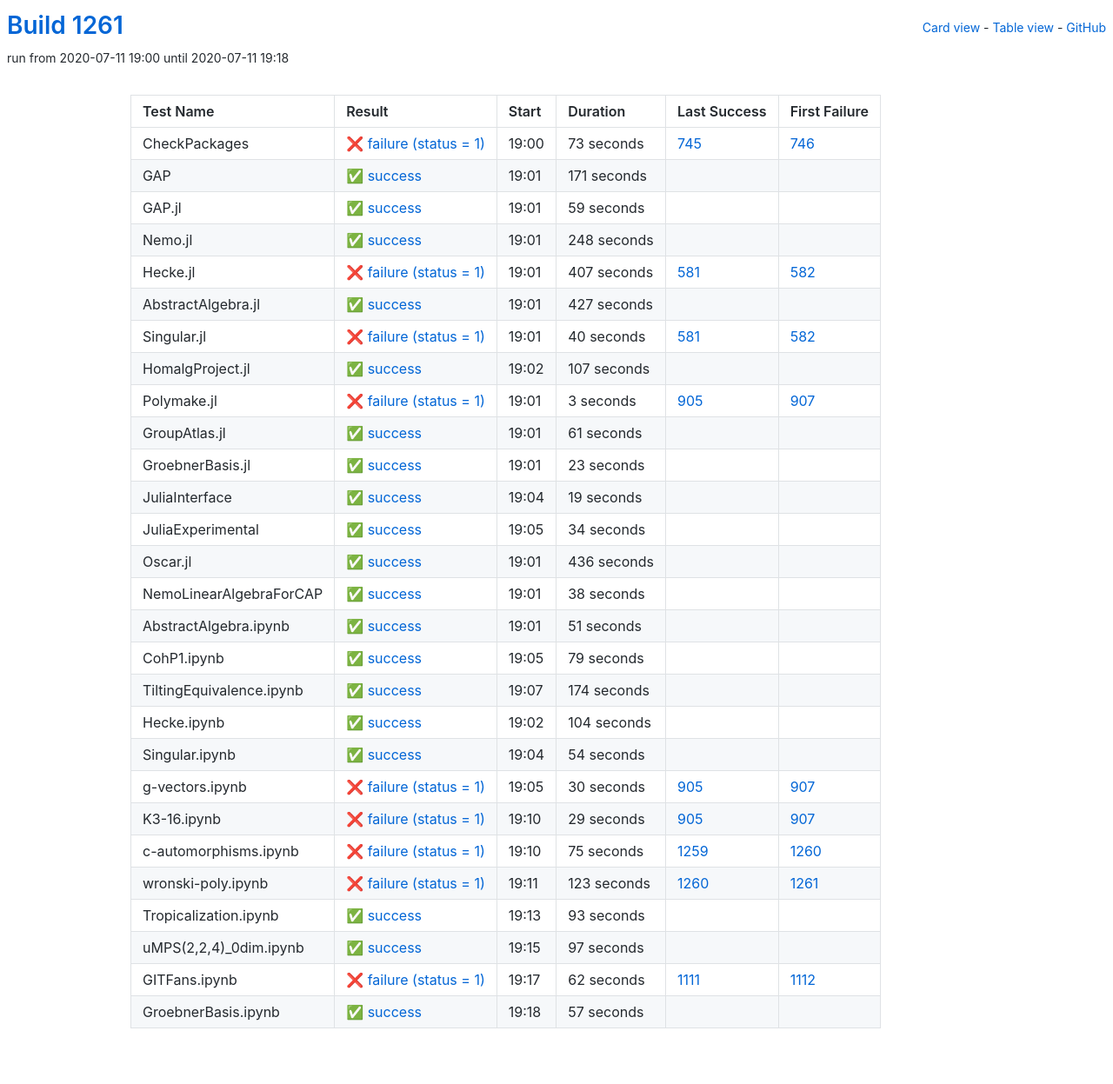
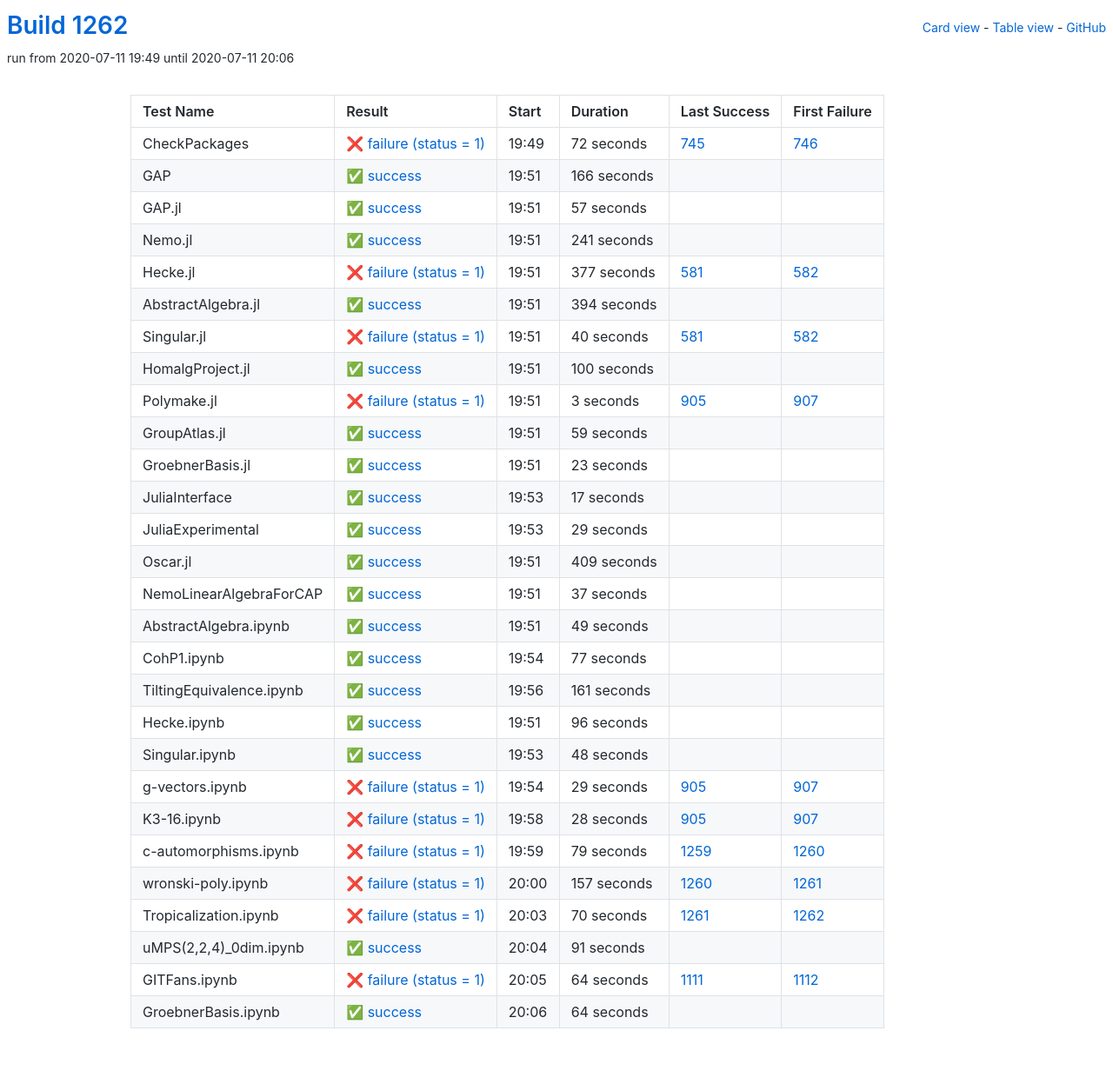
Before and after one commit to oscar-system/oscar-ci-status-1.4, a Jekyll site: the page built from table.html, in a window 1280 px wide. Shown: the whole page at 87% size. Built offline with Jekyll 4.4.1, drawn with Linux system fonts in a browser that asks for light colours.

Commit message:
Build #1262

```diff
--- a/_data/ci.yml
+++ b/_data/ci.yml
@@ -1,6 +1,6 @@
 ---
-build: 1261
-build_url: https://oscarci.mathematik.uni-kl.de/job/oscar-julia-1.4/1261/
+build: 1262
+build_url: https://oscarci.mathematik.uni-kl.de/job/oscar-julia-1.4/1262/
 job: oscar-julia-1.4
 organization: oscar-system
 repo: oscar-ci-status-1.4
@@ -8,80 +8,80 @@ repourl: https://github.com/oscar-system/oscar-ci-status-1.4
 tests:
 - name: CheckPackages
   id: checkpackages
-  log: https://oscarci.mathematik.uni-kl.de/job/oscar-julia-1.4/1261/artifact/logs/build-1261/CheckPackages.log
-  start: 2020-07-11 19:00
+  log: https://oscarci.mathematik.uni-kl.de/job/oscar-julia-1.4/1262/artifact/logs/build-1262/CheckPackages.log
+  start: 2020-07-11 19:49
   success: false
   exitcode: 1
   status: failure
-  duration: 73
+  duration: 72
   last_success: 745
   last_success_url: https://oscarci.mathematik.uni-kl.de/job/oscar-julia-1.4/745/
   first_failure: 746
   first_failure_url: https://oscarci.mathematik.uni-kl.de/job/oscar-julia-1.4/746/
 - name: GAP
   id: gap
-  log: https://oscarci.mathematik.uni-kl.de/job/oscar-julia-1.4/1261/artifact/logs/build-1261/GAP.log
-  start: 2020-07-11 19:01
+  log: https://oscarci.mathematik.uni-kl.de/job/oscar-julia-1.4/1262/artifact/logs/build-1262/GAP.log
+  start: 2020-07-11 19:51
   success: true
   exitcode: 0
   status: success
-  duration: 171
+  duration: 166
   last_success: false
   last_success_url:
   first_failure: false
   first_failure_url:
 - name: GAP.jl
   id: gap-jl
-  log: https://oscarci.mathematik.uni-kl.de/job/oscar-julia-1.4/1261/artifact/logs/build-1261/GAP.jl.log
-  start: 2020-07-11 19:01
+  log: https://oscarci.mathematik.uni-kl.de/job/oscar-julia-1.4/1262/artifact/logs/build-1262/GAP.jl.log
+  start: 2020-07-11 19:51
   success: true
   exitcode: 0
   status: success
-  duration: 59
+  duration: 57
   last_success: false
   last_success_url:
   first_failure: false
   first_failure_url:
 - name: Nemo.jl
   id: nemo-jl
-  log: https://oscarci.mathematik.uni-kl.de/job/oscar-julia-1.4/1261/artifact/logs/build-1261/Nemo.jl.log
-  start: 2020-07-11 19:01
+  log: https://oscarci.mathematik.uni-kl.de/job/oscar-julia-1.4/1262/artifact/logs/build-1262/Nemo.jl.log
+  start: 2020-07-11 19:51
   success: true
   exitcode: 0
   status: success
-  duration: 248
+  duration: 241
   last_success: false
   last_success_url:
   first_failure: false
   first_failure_url:
 - name: Hecke.jl
   id: hecke-jl
-  log: https://oscarci.mathematik.uni-kl.de/job/oscar-julia-1.4/1261/artifact/logs/build-1261/Hecke.jl.log
-  start: 2020-07-11 19:01
+  log: https://oscarci.mathematik.uni-kl.de/job/oscar-julia-1.4/1262/artifact/logs/build-1262/Hecke.jl.log
+  start: 2020-07-11 19:51
   success: false
   exitcode: 1
   status: failure
-  duration: 407
+  duration: 377
   last_success: 581
   last_success_url: https://oscarci.mathematik.uni-kl.de/job/oscar-julia-1.4/581/
   first_failure: 582
   first_failure_url: https://oscarci.mathematik.uni-kl.de/job/oscar-julia-1.4/582/
 - name: AbstractAlgebra.jl
   id: abstractalgebra-jl
-  log: https://oscarci.mathematik.uni-kl.de/job/oscar-julia-1.4/1261/artifact/logs/build-1261/AbstractAlgebra.jl.log
-  start: 2020-07-11 19:01
+  log: https://oscarci.mathematik.uni-kl.de/job/oscar-julia-1.4/1262/artifact/logs/build-1262/AbstractAlgebra.jl.log
+  start: 2020-07-11 19:51
   success: true
   exitcode: 0
   status: success
-  duration: 427
+  duration: 394
   last_success: false
   last_success_url:
   first_failure: false
   first_failure_url:
 - name: Singular.jl
   id: singular-jl
-  log: https://oscarci.mathematik.uni-kl.de/job/oscar-julia-1.4/1261/artifact/logs/build-1261/Singular.jl.log
-  start: 2020-07-11 19:01
+  log: https://oscarci.mathematik.uni-kl.de/job/oscar-julia-1.4/1262/artifact/logs/build-1262/Singular.jl.log
+  start: 2020-07-11 19:51
   success: false
   exitcode: 1
   status: failure
@@ -92,20 +92,20 @@ tests:
   first_failure_url: https://oscarci.mathematik.uni-kl.de/job/oscar-julia-1.4/582/
 - name: HomalgProject.jl
   id: homalgproject-jl
-  log: https://oscarci.mathematik.uni-kl.de/job/oscar-julia-1.4/1261/artifact/logs/build-1261/HomalgProject.jl.log
-  start: 2020-07-11 19:02
+  log: https://oscarci.mathematik.uni-kl.de/job/oscar-julia-1.4/1262/artifact/logs/build-1262/HomalgProject.jl.log
+  start: 2020-07-11 19:51
   success: true
   exitcode: 0
   status: success
-  duration: 107
+  duration: 100
   last_success: false
   last_success_url:
   first_failure: false
   first_failure_url:
 - name: Polymake.jl
   id: polymake-jl
-  log: https://oscarci.mathematik.uni-kl.de/job/oscar-julia-1.4/1261/artifact/logs/build-1261/Polymake.jl.log
-  start: 2020-07-11 19:01
+  log: https://oscarci.mathematik.uni-kl.de/job/oscar-julia-1.4/1262/artifact/logs/build-1262/Polymake.jl.log
+  start: 2020-07-11 19:51
   success: false
   exitcode: 1
   status: failure
@@ -116,20 +116,20 @@ tests:
   first_failure_url: https://oscarci.mathematik.uni-kl.de/job/oscar-julia-1.4/907/
 - name: GroupAtlas.jl
   id: groupatlas-jl
-  log: https://oscarci.mathematik.uni-kl.de/job/oscar-julia-1.4/1261/artifact/logs/build-1261/GroupAtlas.jl.log
-  start: 2020-07-11 19:01
+  log: https://oscarci.mathematik.uni-kl.de/job/oscar-julia-1.4/1262/artifact/logs/build-1262/GroupAtlas.jl.log
+  start: 2020-07-11 19:51
   success: true
   exitcode: 0
   status: success
-  duration: 61
+  duration: 59
   last_success: false
   last_success_url:
   first_failure: false
   first_failure_url:
 - name: GroebnerBasis.jl
   id: groebnerbasis-jl
-  log: https://oscarci.mathematik.uni-kl.de/job/oscar-julia-1.4/1261/artifact/logs/build-1261/GroebnerBasis.jl.log
-  start: 2020-07-11 19:01
+  log: https://oscarci.mathematik.uni-kl.de/job/oscar-julia-1.4/1262/artifact/logs/build-1262/GroebnerBasis.jl.log
+  start: 2020-07-11 19:51
   success: true
   exitcode: 0
   status: success
@@ -140,128 +140,116 @@ tests:
   first_failure_url:
 - name: JuliaInterface
   id: juliainterface
-  log: https://oscarci.mathematik.uni-kl.de/job/oscar-julia-1.4/1261/artifact/logs/build-1261/JuliaInterface.log
-  start: 2020-07-11 19:04
+  log: https://oscarci.mathematik.uni-kl.de/job/oscar-julia-1.4/1262/artifact/logs/build-1262/JuliaInterface.log
+  start: 2020-07-11 19:53
   success: true
   exitcode: 0
   status: success
-  duration: 19
+  duration: 17
   last_success: false
   last_success_url:
   first_failure: false
   first_failure_url:
 - name: JuliaExperimental
   id: juliaexperimental
-  log: https://oscarci.mathematik.uni-kl.de/job/oscar-julia-1.4/1261/artifact/logs/build-1261/JuliaExperimental.log
-  start: 2020-07-11 19:05
+  log: https://oscarci.mathematik.uni-kl.de/job/oscar-julia-1.4/1262/artifact/logs/build-1262/JuliaExperimental.log
+  start: 2020-07-11 19:53
   success: true
   exitcode: 0
   status: success
-  duration: 34
+  duration: 29
   last_success: false
   last_success_url:
   first_failure: false
   first_failure_url:
 - name: Oscar.jl
   id: oscar-jl
-  log: https://oscarci.mathematik.uni-kl.de/job/oscar-julia-1.4/1261/artifact/logs/build-1261/Oscar.jl.log
-  start: 2020-07-11 19:01
+  log: https://oscarci.mathematik.uni-kl.de/job/oscar-julia-1.4/1262/artifact/logs/build-1262/Oscar.jl.log
+  start: 2020-07-11 19:51
   success: true
   exitcode: 0
   status: success
-  duration: 436
+  duration: 409
   last_success: false
   last_success_url:
   first_failure: false
   first_failure_url:
 - name: NemoLinearAlgebraForCAP
   id: nemolinearalgebraforcap
-  log: https://oscarci.mathematik.uni-kl.de/job/oscar-julia-1.4/1261/artifact/logs/build-1261/NemoLinearAlgebraForCAP.log
-  start: 2020-07-11 19:01
+  log: https://oscarci.mathematik.uni-kl.de/job/oscar-julia-1.4/1262/artifact/logs/build-1262/NemoLinearAlgebraForCAP.log
+  start: 2020-07-11 19:51
   success: true
   exitcode: 0
   status: success
-  duration: 38
+  duration: 37
   last_success: false
   last_success_url:
   first_failure: false
   first_failure_url:
 - name: AbstractAlgebra.ipynb
   id: abstractalgebra-ipynb
-  log: https://oscarci.mathematik.uni-kl.de/job/oscar-julia-1.4/1261/artifact/logs/build-1261/AbstractAlgebra.ipynb.log
-  start: 2020-07-11 19:01
+  log: https://oscarci.mathematik.uni-kl.de/job/oscar-julia-1.4/1262/artifact/logs/build-1262/AbstractAlgebra.ipynb.log
+  start: 2020-07-11 19:51
   success: true
   exitcode: 0
   status: success
-  duration: 51
+  duration: 49
   last_success: false
   last_success_url:
   first_failure: false
   first_failure_url:
 - name: CohP1.ipynb
   id: cohp1-ipynb
-  log: https://oscarci.mathematik.uni-kl.de/job/oscar-julia-1.4/1261/artifact/logs/build-1261/CohP1.ipynb.log
-  start: 2020-07-11 19:05
+  log: https://oscarci.mathematik.uni-kl.de/job/oscar-julia-1.4/1262/artifact/logs/build-1262/CohP1.ipynb.log
+  start: 2020-07-11 19:54
   success: true
   exitcode: 0
   status: success
-  duration: 79
+  duration: 77
   last_success: false
   last_success_url:
   first_failure: false
   first_failure_url:
 - name: TiltingEquivalence.ipynb
   id: tiltingequivalence-ipynb
-  log: https://oscarci.mathematik.uni-kl.de/job/oscar-julia-1.4/1261/artifact/logs/build-1261/TiltingEquivalence.ipynb.log
-  start: 2020-07-11 19:07
+  log: https://oscarci.mathematik.uni-kl.de/job/oscar-julia-1.4/1262/artifact/logs/build-1262/TiltingEquivalence.ipynb.log
+  start: 2020-07-11 19:56
   success: true
   exitcode: 0
   status: success
-  duration: 174
+  duration: 161
   last_success: false
   last_success_url:
   first_failure: false
   first_failure_url:
 - name: Hecke.ipynb
   id: hecke-ipynb
-  log: https://oscarci.mathematik.uni-kl.de/job/oscar-julia-1.4/1261/artifact/logs/build-1261/Hecke.ipynb.log
-  start: 2020-07-11 19:02
+  log: https://oscarci.mathematik.uni-kl.de/job/oscar-julia-1.4/1262/artifact/logs/build-1262/Hecke.ipynb.log
+  start: 2020-07-11 19:51
   success: true
   exitcode: 0
   status: success
-  duration: 104
+  duration: 96
   last_success: false
   last_success_url:
   first_failure: false
   first_failure_url:
 - name: Singular.ipynb
   id: singular-ipynb
-  log: https://oscarci.mathematik.uni-kl.de/job/oscar-julia-1.4/1261/artifact/logs/build-1261/Singular.ipynb.log
-  start: 2020-07-11 19:04
+  log: https://oscarci.mathematik.uni-kl.de/job/oscar-julia-1.4/1262/artifact/logs/build-1262/Singular.ipynb.log
+  start: 2020-07-11 19:53
   success: true
   exitcode: 0
   status: success
-  duration: 54
+  duration: 48
   last_success: false
   last_success_url:
   first_failure: false
   first_failure_url:
 - name: g-vectors.ipynb
   id: g-vectors-ipynb
-  log: https://oscarci.mathematik.uni-kl.de/job/oscar-julia-1.4/1261/artifact/logs/build-1261/g-vectors.ipynb.log
-  start: 2020-07-11 19:05
-  success: false
-  exitcode: 1
-  status: failure
-  duration: 30
-  last_success: 905
-  last_success_url: https://oscarci.mathematik.uni-kl.de/job/oscar-julia-1.4/905/
-  first_failure: 907
-  first_failure_url: https://oscarci.mathematik.uni-kl.de/job/oscar-julia-1.4/907/
-- name: K3-16.ipynb
-  id: k3-16-ipynb
-  log: https://oscarci.mathematik.uni-kl.de/job/oscar-julia-1.4/1261/artifact/logs/build-1261/K3-16.ipynb.log
-  start: 2020-07-11 19:10
+  log: https://oscarci.mathematik.uni-kl.de/job/oscar-julia-1.4/1262/artifact/logs/build-1262/g-vectors.ipynb.log
+  start: 2020-07-11 19:54
   success: false
   exitcode: 1
   status: failure
@@ -270,74 +258,86 @@ tests:
   last_success_url: https://oscarci.mathematik.uni-kl.de/job/oscar-julia-1.4/905/
   first_failure: 907
   first_failure_url: https://oscarci.mathematik.uni-kl.de/job/oscar-julia-1.4/907/
-- name: c-automorphisms.ipynb
-  id: c-automorphisms-ipynb
-  log: https://oscarci.mathematik.uni-kl.de/job/oscar-julia-1.4/1261/artifact/logs/build-1261/c-automorphisms.ipynb.log
-  start: 2020-07-11 19:10
+- name: K3-16.ipynb
+  id: k3-16-ipynb
+  log: https://oscarci.mathematik.uni-kl.de/job/oscar-julia-1.4/1262/artifact/logs/build-1262/K3-16.ipynb.log
+  start: 2020-07-11 19:58
   success: false
   exitcode: 1
   status: failure
-  duration: 75
+  duration: 28
+  last_success: 905
+  last_success_url: https://oscarci.mathematik.uni-kl.de/job/oscar-julia-1.4/905/
+  first_failure: 907
+  first_failure_url: https://oscarci.mathematik.uni-kl.de/job/oscar-julia-1.4/907/
+- name: c-automorphisms.ipynb
+  id: c-automorphisms-ipynb
+  log: https://oscarci.mathematik.uni-kl.de/job/oscar-julia-1.4/1262/artifact/logs/build-1262/c-automorphisms.ipynb.log
+  start: 2020-07-11 19:59
+  success: false
+  exitcode: 1
+  status: failure
+  duration: 79
   last_success: 1259
   last_success_url: https://oscarci.mathematik.uni-kl.de/job/oscar-julia-1.4/1259/
   first_failure: 1260
   first_failure_url: https://oscarci.mathematik.uni-kl.de/job/oscar-julia-1.4/1260/
 - name: wronski-poly.ipynb
   id: wronski-poly-ipynb
-  log: https://oscarci.mathematik.uni-kl.de/job/oscar-julia-1.4/1261/artifact/logs/build-1261/wronski-poly.ipynb.log
-  start: 2020-07-11 19:11
+  log: https://oscarci.mathematik.uni-kl.de/job/oscar-julia-1.4/1262/artifact/logs/build-1262/wronski-poly.ipynb.log
+  start: 2020-07-11 20:00
   success: false
   exitcode: 1
   status: failure
-  duration: 123
+  duration: 157
   last_success: 1260
   last_success_url: https://oscarci.mathematik.uni-kl.de/job/oscar-julia-1.4/1260/
   first_failure: 1261
   first_failure_url: https://oscarci.mathematik.uni-kl.de/job/oscar-julia-1.4/1261/
 - name: Tropicalization.ipynb
   id: tropicalization-ipynb
-  log: https://oscarci.mathematik.uni-kl.de/job/oscar-julia-1.4/1261/artifact/logs/build-1261/Tropicalization.ipynb.log
-  start: 2020-07-11 19:13
+  log: https://oscarci.mathematik.uni-kl.de/job/oscar-julia-1.4/1262/artifact/logs/build-1262/Tropicalization.ipynb.log
+  start: 2020-07-11 20:03
+  success: false
+  exitcode: 1
+  status: failure
+  duration: 70
+  last_success: 1261
+  last_success_url: https://oscarci.mathematik.uni-kl.de/job/oscar-julia-1.4/1261/
+  first_failure: 1262
+  first_failure_url: https://oscarci.mathematik.uni-kl.de/job/oscar-julia-1.4/1262/
+- name: uMPS(2,2,4)_0dim.ipynb
+  id: umps-2-2-4-0dim-ipynb
+  log: https://oscarci.mathematik.uni-kl.de/job/oscar-julia-1.4/1262/artifact/logs/build-1262/uMPS-2-2-4-_0dim.ipynb.log
+  start: 2020-07-11 20:04
   success: true
   exitcode: 0
   status: success
-  duration: 93
-  last_success: false
-  last_success_url:
-  first_failure: false
-  first_failure_url:
-- name: uMPS(2,2,4)_0dim.ipynb
-  id: umps-2-2-4-0dim-ipynb
-  log: https://oscarci.mathematik.uni-kl.de/job/oscar-julia-1.4/1261/artifact/logs/build-1261/uMPS-2-2-4-_0dim.ipynb.log
-  start: 2020-07-11 19:15
-  success: true
-  exitcode: 0
-  status: success
-  duration: 97
+  duration: 91
   last_success: false
   last_success_url:
   first_failure: false
   first_failure_url:
 - name: GITFans.ipynb
   id: gitfans-ipynb
-  log: https://oscarci.mathematik.uni-kl.de/job/oscar-julia-1.4/1261/artifact/logs/build-1261/GITFans.ipynb.log
-  start: 2020-07-11 19:17
+  log: https://oscarci.mathematik.uni-kl.de/job/oscar-julia-1.4/1262/artifact/logs/build-1262/GITFans.ipynb.log
+  start: 2020-07-11 20:05
   success: false
   exitcode: 1
   status: failure
-  duration: 62
+  duration: 64
   last_success: 1111
   last_success_url: https://oscarci.mathematik.uni-kl.de/job/oscar-julia-1.4/1111/
   first_failure: 1112
   first_failure_url: https://oscarci.mathematik.uni-kl.de/job/oscar-julia-1.4/1112/
 - name: GroebnerBasis.ipynb
   id: groebnerbasis-ipynb
-  log: https://oscarci.mathematik.uni-kl.de/job/oscar-julia-1.4/1261/artifact/logs/build-1261/GroebnerBasis.ipynb.log
-  start: 2020-07-11 19:18
+  log: https://oscarci.mathematik.uni-kl.de/job/oscar-julia-1.4/1262/artifact/logs/build-1262/GroebnerBasis.ipynb.log
+  start: 2020-07-11 20:06
   success: true
   exitcode: 0
   status: success
-  duration: 57
+  duration: 64
   last_success: false
   last_success_url:
   first_failure: false
```
Also changed, not shown: README.md.
